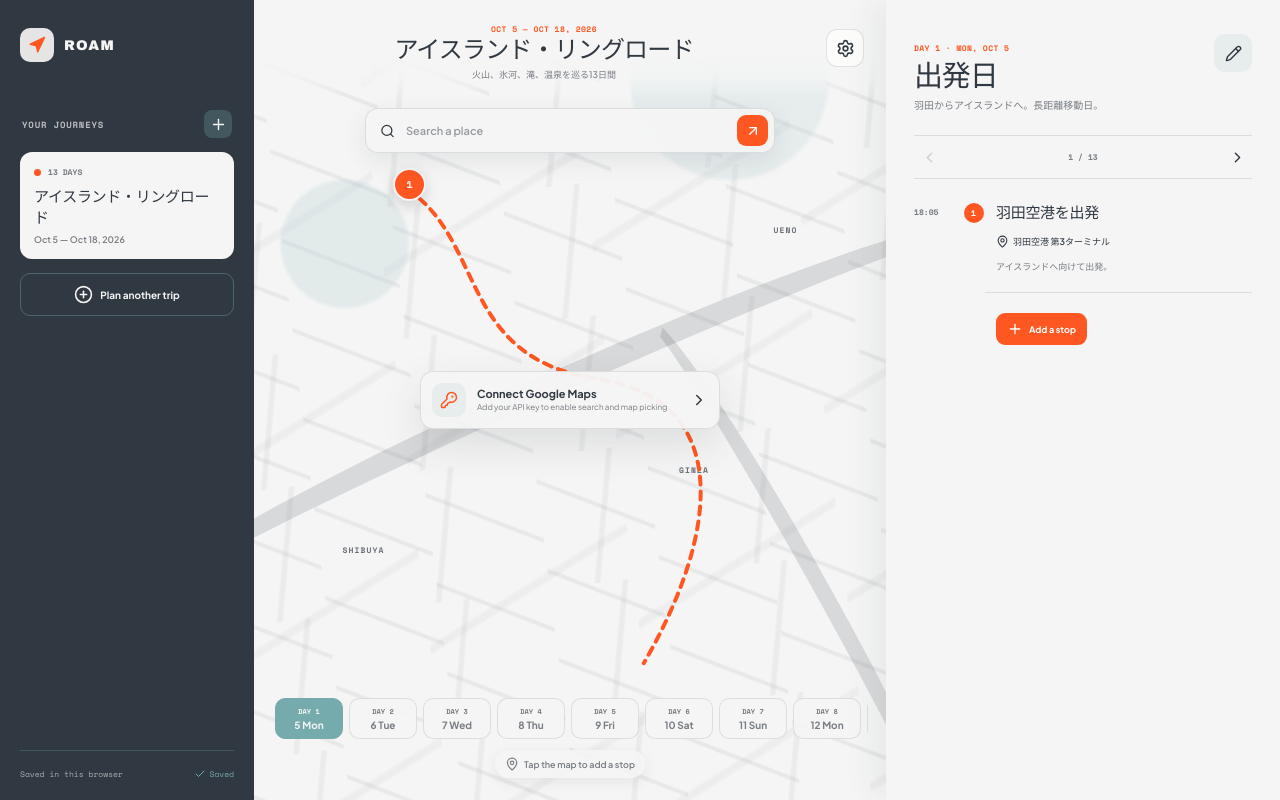
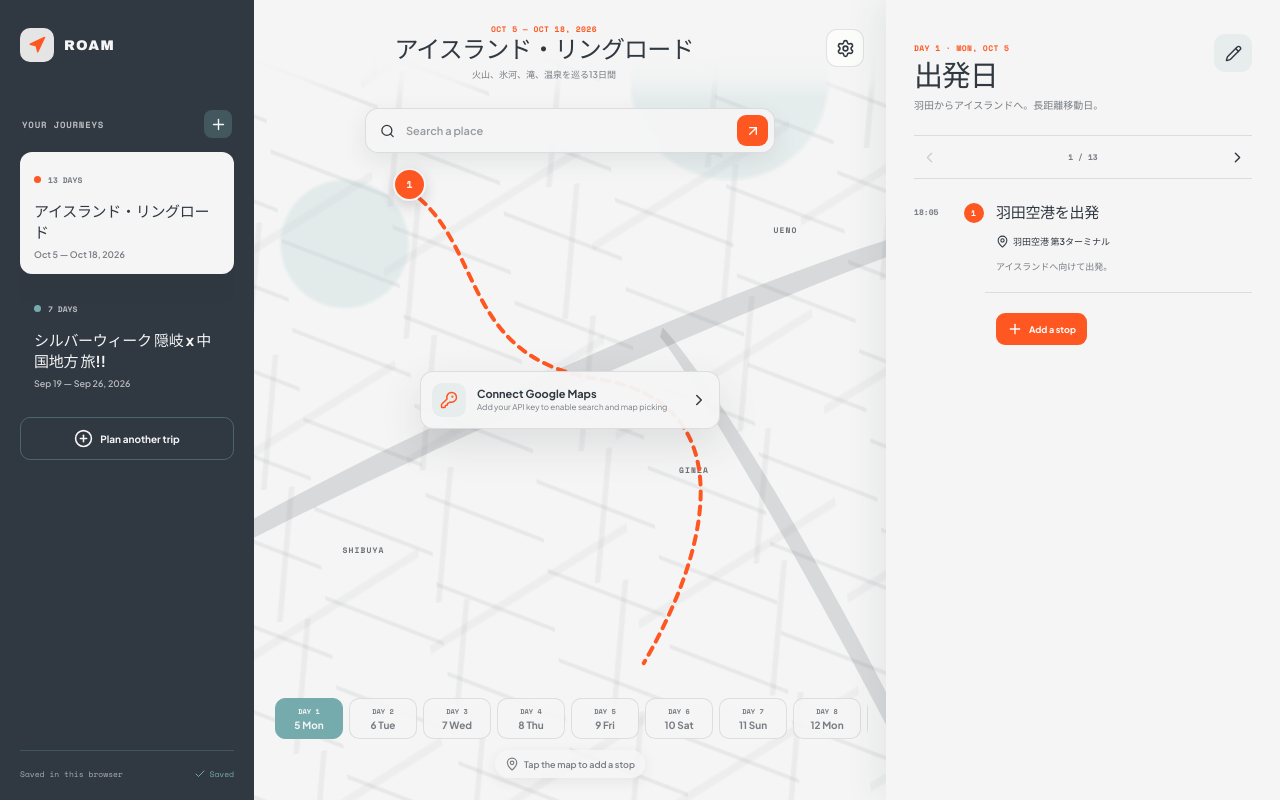
Before and after one commit to Seenyo/trip-plan, a React (Vite) app: page / in a window 1280 px wide. Built offline with nearby package versions, Linux system fonts and the light colour scheme.

Commit message:
Add Silver Week Oki and Chugoku trip

```diff
--- /dev/null
+++ b/src/domesticTrip.js
@@ -0,0 +1,114 @@
+const activity = (id, time, title, location, notes, lat, lng, route = true) => ({
+  id,
+  time,
+  title,
+  location,
+  notes,
+  ...(Number.isFinite(lat) && Number.isFinite(lng) ? { coords: { lat, lng } } : {}),
+  ...(route ? {} : { route: false }),
+});
+
+export const domesticTrip = {
+  id: 'silver-week-oki-chugoku-2026',
+  title: 'シルバーウィーク 隠岐 x 中国地方 旅!!',
+  subtitle: '島根・広島・岡山と隠岐諸島を巡る7日間',
+  startDate: '2026-09-19',
+  endDate: '2026-09-26',
+  color: '#76ABAE',
+  days: [
+    {
+      id: 'domestic-2026-09-19',
+      date: '2026-09-19',
+      title: '山陰へ出発',
+      note: '案1はサンライズ出雲、案2は予約済みの夜行バス。どちらにするか決定する。',
+      drivingFromPrevious: false,
+      activities: [
+        activity('domestic-night-bus', '20:30', '【案2・予約済み】夜行バスで東京を出発', '東京駅周辺', '東京 20:30発／予約済み 22,000円。', 35.6805898, 139.7643876, false),
+        activity('domestic-sunrise-izumo', '21:52', '【案1】サンライズ出雲で横浜を出発', '横浜駅', '横浜 21:52発。案1を選ぶ場合は予約状況を確認。', 35.4653773, 139.6201667, false),
+      ],
+    },
+    {
+      id: 'domestic-2026-09-20',
+      date: '2026-09-20',
+      title: '島根観光から広島へ',
+      note: '米子でレンタカーを受け取り、島根を観光して夜に広島へ。宿とレンタカーは要予約。',
+      drivingFromPrevious: false,
+      activities: [
+        activity('domestic-yonago-arrival-bus', '06:50', '【案2】米子駅に到着', '米子駅', '夜行バス利用時は6:50着。', 35.4227589, 133.3354032, false),
+        activity('domestic-yonago-arrival-train', '09:05', '【案1】米子駅に到着', '米子駅', 'サンライズ出雲利用時は9:05着。', 35.4227589, 133.3354032, false),
+        activity('domestic-car-pickup', '09:30', 'レンタカー受取（要予約）', '米子駅または境港周辺', '米子駅または境港付近で予約する。受取場所と時間は交通案の決定後に確定。', 35.4227589, 133.3354032),
+        activity('domestic-shimane-sightseeing', '10:30', '島根観光', '松江・島根周辺', '観光先はTBD。松江城周辺を地図上の目安に設定。', 35.4751405, 133.0507625),
+        activity('domestic-hiroshima-arrival', '19:00', '広島到着＆宿泊（要予約）', '広島駅周辺', '夜に広島着。宿を予約する。', 34.3978256, 132.4755766),
+      ],
+    },
+    {
+      id: 'domestic-2026-09-21',
+      date: '2026-09-21',
+      title: '広島・岡山から境港へ',
+      note: '広島と岡山を観光後、レンタカーを返却して境港駅近くに宿泊。',
+      activities: [
+        activity('domestic-hiroshima-sightseeing', '09:00', '広島観光', '広島市内', '観光スポットはTBD。', 34.3978256, 132.4755766),
+        activity('domestic-okayama-sightseeing', '13:00', '岡山観光', '岡山駅周辺', '観光スポットはTBD。', 34.6667504, 133.9182664),
+        activity('domestic-car-return', '17:00', 'レンタカー返却', '米子駅または境港周辺', '予約した営業所へ返却。返却場所を確定する。', 35.4227589, 133.3354032),
+        activity('domestic-yonago-sakaiminato-train', '18:00', '米子駅から境港駅へ移動', '境港駅', '電車で50分弱。共有された時刻表画像を確認して利用便を決める。', 35.5451501, 133.2226806, false),
+        activity('domestic-sakaiminato-stay', '19:00', '境港駅近くに宿泊（要予約）', '境港駅周辺', '翌朝8:24発のバスに乗りやすい宿を予約する。', 35.5451501, 133.2226806, false),
+      ],
+    },
+    {
+      id: 'domestic-2026-09-22',
+      date: '2026-09-22',
+      title: '島後へ渡る',
+      note: '境港駅から七類港へ移動し、フェリーで島後へ。午後は島後観光。',
+      drivingFromPrevious: false,
+      activities: [
+        activity('domestic-bus-sakaiminato', '08:24', '境港駅からバス出発', '境港駅', '8:24発。乗り場と乗車券を事前確認。', 35.5451501, 133.2226806, false),
+        activity('domestic-shichirui-arrival', '08:39', '七類港に到着', '七類港', '8:39着。フェリー乗継まで21分。', 35.5438408, 133.1648599, false),
+        activity('domestic-dogo-ferry', '09:00', '七類港から島後へ出発', '七類港', '9:00発 → 島後11:25着。', 35.5438408, 133.1648599, false),
+        activity('domestic-dogo-arrival', '11:25', '島後に到着', '西郷港, 隠岐の島町', '到着後に昼食・移動手段を確認。', 36.2034165, 133.3350634, false),
+        activity('domestic-dogo-sightseeing', '13:00', '島後を午後観光', '島後, 隠岐の島町', '観光ルートはTBD。', 36.2034165, 133.3350634, false),
+        activity('domestic-dogo-stay', '18:00', '島後に宿泊（予約済み）', '島後, 隠岐の島町', '予約済み 10,500円。', 36.2034165, 133.3350634, false),
+      ],
+    },
+    {
+      id: 'domestic-2026-09-23',
+      date: '2026-09-23',
+      title: '乳房杉から西ノ島へ',
+      note: '早朝に乳房杉へ。島後から西ノ島へ渡り、17:00までにダイビング。',
+      drivingFromPrevious: false,
+      activities: [
+        activity('domestic-wakeup', '04:30', '起床', '島後の宿', '早朝出発の準備。', 36.2034165, 133.3350634),
+        activity('domestic-chichisugi', '05:00', '乳房杉を訪問', '乳房杉, 隠岐の島町', '日の出・道路状況を確認して移動。', 36.2584725, 133.3330316),
+        activity('domestic-leave-dogo', '08:30', '島後を出発', '西郷港, 隠岐の島町', '8:30発 → 西ノ島10:05着。', 36.2034165, 133.3350634, false),
+        activity('domestic-nishinoshima-arrival', '10:05', '西ノ島に到着', '西ノ島, 島根県', '港からの移動手段を確認。', 36.0931392, 132.9943746, false),
+        activity('domestic-diving', '12:00', 'ダイビング', '西ノ島, 島根県', '遅くとも17:00までに終了。ショップ・集合場所・開始時間を予約確認。', 36.0931392, 132.9943746, false),
+        activity('domestic-nishinoshima-stay', '17:00', '西ノ島観光＆宿泊（予約済み）', '西ノ島, 島根県', '宿泊予約済み 12,000円。', 36.0931392, 132.9943746, false),
+      ],
+    },
+    {
+      id: 'domestic-2026-09-24',
+      date: '2026-09-24',
+      title: '西ノ島観光＆本土へ',
+      note: '案1は14:00発で七類港18:05着。案2は10:20発で境港13:20着。到着後の宿は要予約。',
+      drivingFromPrevious: false,
+      activities: [
+        activity('domestic-nishinoshima-sightseeing', '08:00', '西ノ島観光', '西ノ島, 島根県', '利用するフェリー案に合わせて観光時間を調整。', 36.0931392, 132.9943746, false),
+        activity('domestic-ferry-option-two', '10:20', '【案2】境港行きフェリー', '境港', '西ノ島10:20発 → 境港13:20着。', 35.5451501, 133.2226806, false),
+        activity('domestic-ferry-option-one', '14:00', '【案1】七類港行きフェリー', '七類港', '西ノ島14:00発 → 七類港18:05着。', 35.5438408, 133.1648599, false),
+        activity('domestic-final-night', '19:00', '観光＆宿泊（要予約）', '島根県内（TBD）', '翌日の米子空港への移動を考えて観光先と宿を決める。', null, null),
+      ],
+    },
+    {
+      id: 'domestic-2026-09-25',
+      date: '2026-09-25',
+      title: '最終観光＆帰京',
+      note: '午前から観光し、米子空港から羽田へ。',
+      drivingFromPrevious: false,
+      activities: [
+        activity('domestic-last-sightseeing', '09:00', 'どこか観光（TBD）', '鳥取・島根周辺（TBD）', 'フライトに間に合う範囲で観光先を決める。', null, null),
+        activity('domestic-yonago-airport', '15:30', '米子空港へ移動', '米子空港', '出発時刻に余裕を持って到着。', 35.5019301, 133.2478187),
+        activity('domestic-flight-home', '17:15', '米子空港を出発（予約済み）', '米子空港', '米子空港17:15発 → 羽田18:50着／予約済み 16,510円。', 35.5019301, 133.2478187, false),
+        activity('domestic-haneda-arrival', '18:50', '羽田空港に到着', '羽田空港', '旅終了。', 35.5456924, 139.7760994, false),
+      ],
+    },
+  ],
+};
--- a/src/main.jsx
+++ b/src/main.jsx
@@ -20,12 +20,24 @@ import {
   Trash2,
   X,
 } from 'lucide-react';
+import { domesticTrip } from './domesticTrip';
 import { icelandTrip } from './icelandTrip';
 import './styles.css';
 
 const uid = () => crypto.randomUUID?.() ?? `${Date.now()}-${Math.random()}`;
 
-const seedTrips = [icelandTrip];
+const seedTrips = [icelandTrip, domesticTrip];
+const migrateTrips = () => {
+  try {
+    const previous = JSON.parse(localStorage.getItem('roam.trips.v2') || '[]');
+    if (Array.isArray(previous) && previous.length) {
+      const retained = previous.filter((trip) => !['tokyo-weekender', 'setouchi-notes'].includes(trip.id));
+      const withIceland = retained.some((trip) => trip.id === icelandTrip.id) ? retained : [icelandTrip, ...retained];
+      return withIceland.some((trip) => trip.id === domesticTrip.id) ? withIceland : [...withIceland, domesticTrip];
+    }
+  } catch { /* fall through to the current built-in trips */ }
+  return seedTrips;
+};
 
 const formatDay = (date, options = { weekday: 'short', month: 'short', day: 'numeric' }) => {
   if (!date) return 'Date TBD';
@@ -51,11 +63,12 @@ const distanceKm = (start, end) => {
 
 function useStoredState(key, initialValue) {
   const [value, setValue] = useState(() => {
+    const resolvedInitial = () => typeof initialValue === 'function' ? initialValue() : initialValue;
     try {
       const stored = localStorage.getItem(key);
-      return stored ? JSON.parse(stored) : initialValue;
+      return stored ? JSON.parse(stored) : resolvedInitial();
     } catch {
-      return initialValue;
+      return resolvedInitial();
     }
   });
   useEffect(() => localStorage.setItem(key, JSON.stringify(value)), [key, value]);
@@ -90,10 +103,14 @@ function GoogleMap({ apiKey, day, previousDay, onMapPick, onRequestKey }) {
   useEffect(() => {
     if (mapStatus !== 'ready' || !mapNode.current) return;
     let cancelled = false;
-    const points = day.activities.filter((item) => item.coords).map((item) => item.coords);
-    const previousPoint = previousDay?.activities.filter((item) => item.coords).at(-1)?.coords;
-    const connectPreviousDay = previousPoint && points[0] && distanceKm(previousPoint, points[0]) < 900;
-    const routePoints = connectPreviousDay ? [previousPoint, ...points] : points;
+    const mappedStops = day.activities.map((item, index) => ({ item, index })).filter(({ item }) => item.coords);
+    const points = mappedStops.map(({ item }) => item.coords);
+    const drivablePoints = mappedStops.filter(({ item }) => item.route !== false).map(({ item }) => item.coords);
+    const previousPoint = previousDay?.activities.filter((item) => item.coords && item.route !== false).at(-1)?.coords;
+    const connectPreviousDay = day.drivingFromPrevious !== false
+      && previousPoint && drivablePoints[0] && distanceKm(previousPoint, drivablePoints[0]) < 900;
+    const rawRoutePoints = connectPreviousDay ? [previousPoint, ...drivablePoints] : drivablePoints;
+    const routePoints = rawRoutePoints.filter((point, index) => index === 0 || distanceKm(rawRoutePoints[index - 1], point) > 0.05);
     const center = points[0] || { lat: 35.6812, lng: 139.7671 };
     if (!mapRef.current) {
       mapRef.current = new window.google.maps.Map(mapNode.current, {
@@ -124,16 +141,16 @@ function GoogleMap({ apiKey, day, previousDay, onMapPick, onRequestKey }) {
     setRouteStatus(routePoints.length > 1 ? 'loading' : 'idle');
     const bounds = new window.google.maps.LatLngBounds();
     if (connectPreviousDay) bounds.extend(previousPoint);
-    points.forEach((point, index) => {
+    mappedStops.forEach(({ item, index }) => {
       const marker = new window.google.maps.Marker({
-        position: point,
+        position: item.coords,
         map: mapRef.current,
         label: { text: `${index + 1}`, color: '#303841', fontWeight: '700' },
         icon: { path: window.google.maps.SymbolPath.CIRCLE, scale: 17, fillColor: '#F5F5F5', fillOpacity: 1, strokeColor: '#FF5722', strokeWeight: 3 },
         zIndex: 5,
       });
       overlays.current.push(marker);
-      bounds.extend(point);
+      bounds.extend(item.coords);
     });
     if (routePoints.length > 1) {
       mapRef.current.fitBounds(bounds, 80);
@@ -197,6 +214,8 @@ function GoogleMap({ apiKey, day, previousDay, onMapPick, onRequestKey }) {
         }
       };
       drawDrivingRoute();
+    } else if (points.length > 1) {
+      mapRef.current.fitBounds(bounds, 80);
     } else {
       mapRef.current.setCenter(center);
       mapRef.current.setZoom(points.length ? 14 : 12);
@@ -463,7 +482,7 @@ function SettingsModal({ apiKey, setApiKey, onClose }) {
 }
 
 function App() {
-  const [trips, setTrips] = useStoredState('roam.trips.v2', seedTrips);
+  const [trips, setTrips] = useStoredState('roam.trips.v3', migrateTrips);
   const bundledApiKey = import.meta.env.VITE_GOOGLE_MAPS_API_KEY || '';
   const [savedApiKey, setApiKey] = useStoredState('roam.googleMapsKey', '');
   const apiKey = savedApiKey || bundledApiKey;
```
